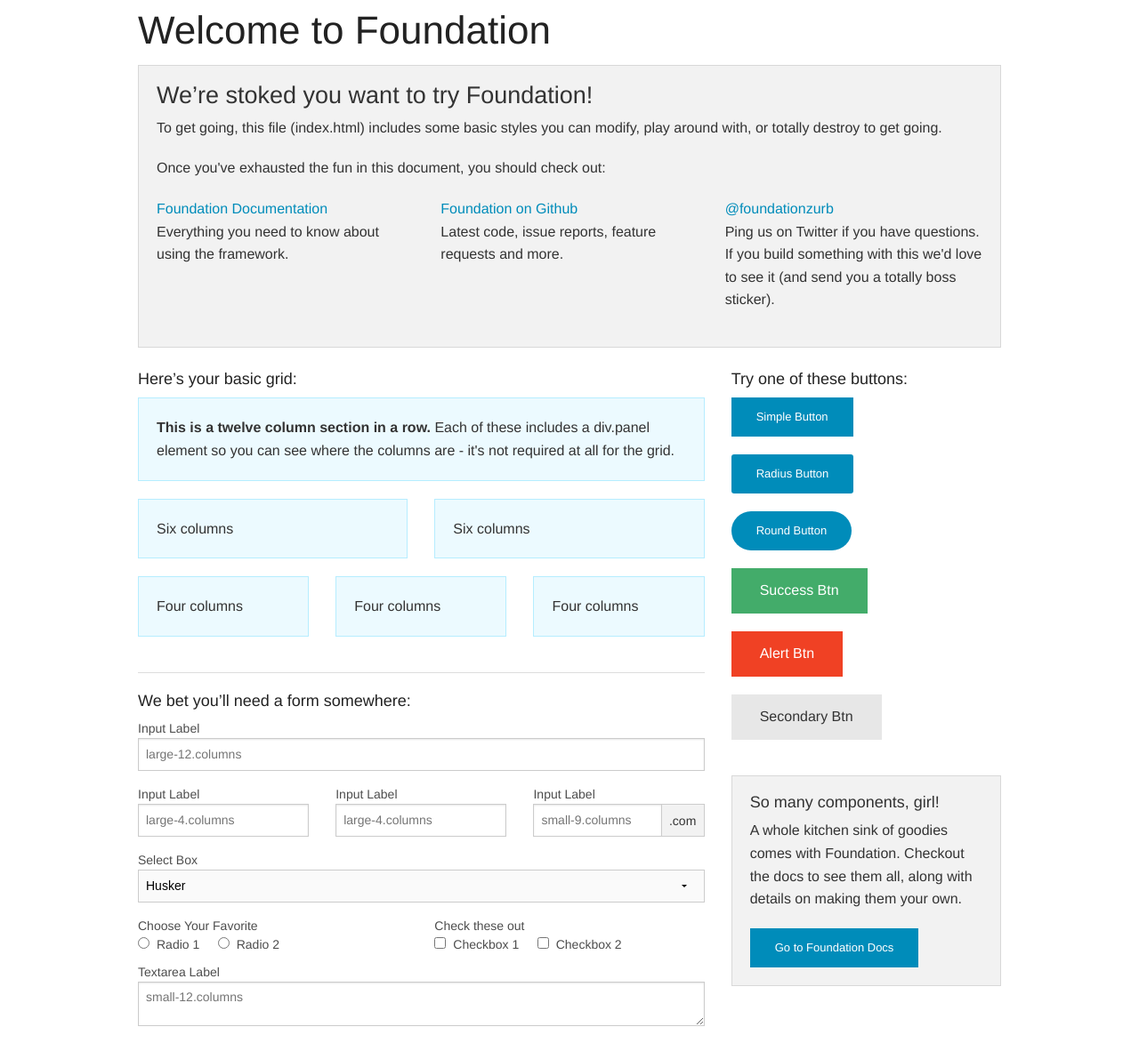
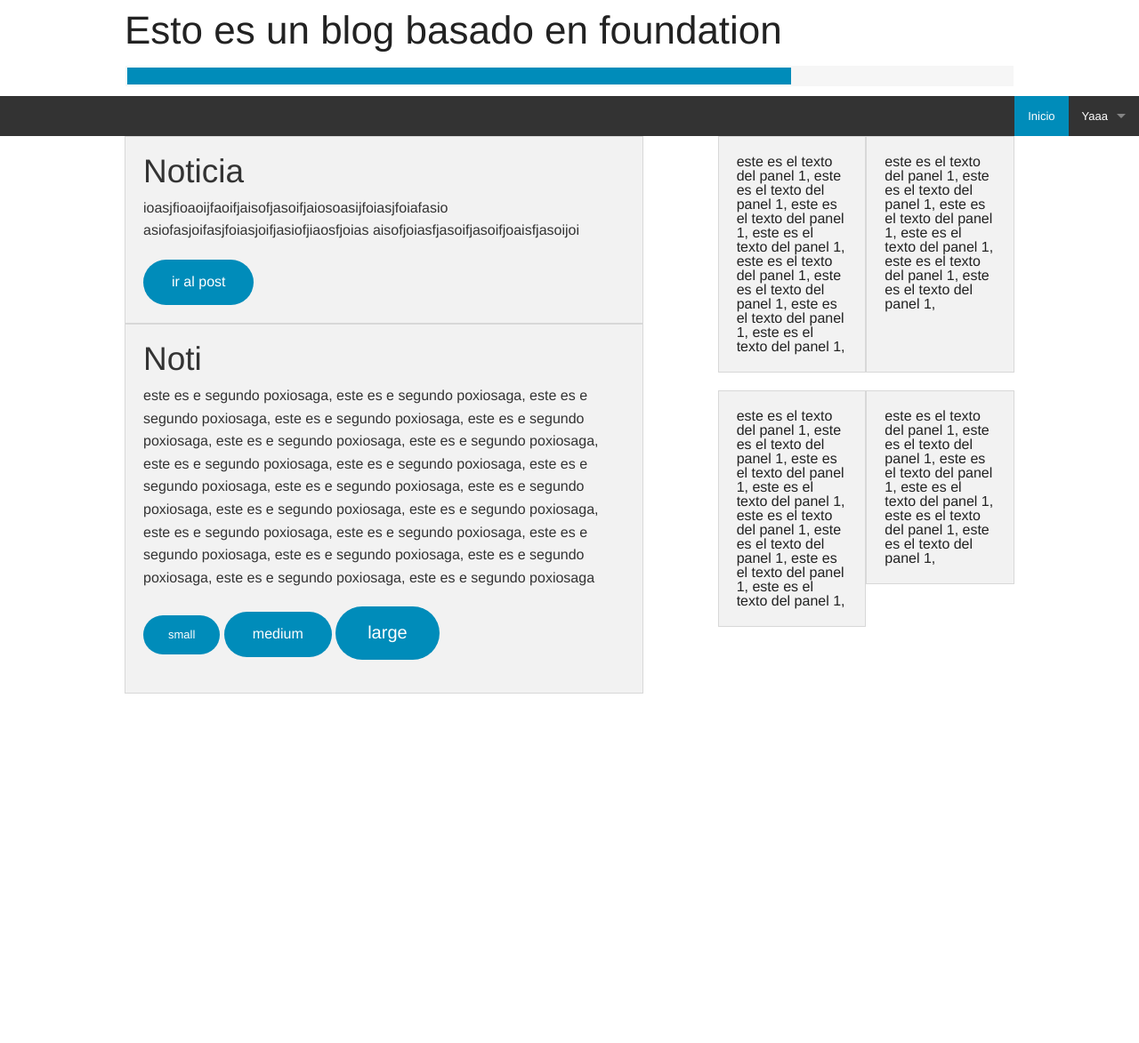
Before and after one commit to MumierSoft/Fundation, a plain HTML site: page index.html in a window 1280 px wide. Shown: the whole page at 89% size. After the commit the page ends 800 px from the top, so only its background shows below. Drawn offline with Linux system fonts and the light colour scheme.

Commit message:
iasias
fafa

```diff
--- a/index.html
+++ b/index.html
@@ -1,161 +1,77 @@
 <!doctype html>
-<html class="no-js" lang="en">
+<html lang="en">
 <head>
-    <meta charset="utf-8" />
-    <meta name="viewport" content="width=device-width, initial-scale=1.0" />
-    <title>Foundation | Welcome</title>
+  <meta charset="UTF-8">
+  <title>Bloggity</title>
    <link rel="stylesheet" href="css/foundation.css" />
   <script src="js/vendor/modernizr.js"></script>
 </head>
 <body>
 
-    <div class="row">
-      <div class="large-12 columns">
-        <h1>Welcome to Foundation</h1>
+
+  <header class="row">
+     <h1>Esto es un blog basado en foundation</h1>
+       <div class="progress">
+    <span class="meter" style="width:75%"></span>
   </div>
-    </div>
+  </header>
+  <nav class="top-bar" data-topbar>
+    <ul class="title-area">
+      <li class="name"></li>
+      <li class="toggle-topbar menu-icon">
+        <h1><a href="">Menu</a></h1>
+      </li>
+    </ul>
+    <section class="top-bar-section">
+      <ul class="right">
+        <li class="active"><a href="">Inicio</a></li>
+        <li class="has-dropdown"><a href="">Yaaa</a>
+        <ul class="dropdown">
+        <li><a href="">login</a></li>
+        </ul></li>
+      </ul>
+    </section>
+   </nav>
 
-    <div class="row">
-      <div class="large-12 columns">
-      	<div class="panel">
-	        <h3>We&rsquo;re stoked you want to try Foundation! </h3>
-	        <p>To get going, this file (index.html) includes some basic styles you can modify, play around with, or totally destroy to get going.</p>
-	        <p>Once you've exhausted the fun in this document, you should check out:</p>
-	        <div class="row">
-	        	<div class="large-4 medium-4 columns">
-	    		<p><a href="http://foundation.zurb.com/docs">Foundation Documentation</a><br />Everything you need to know about using the framework.</p>
-	    	</div>
-	        	<div class="large-4 medium-4 columns">
-	        		<p><a href="http://github.com/zurb/foundation">Foundation on Github</a><br />Latest code, issue reports, feature requests and more.</p>
-	        	</div>
-	        	<div class="large-4 medium-4 columns">
-	        		<p><a href="http://twitter.com/foundationzurb">@foundationzurb</a><br />Ping us on Twitter if you have questions. If you build something with this we'd love to see it (and send you a totally boss sticker).</p>
-	        	</div>
-					</div>
-      	</div>
-      </div>
-    </div>
+   <section class="row">
+     <section class="small-12 medium-8 large-7 columns">
+        <article class="row panel">
+        <h2>Noticia</h2>
+        <p>ioasjfioaoijfaoifjaisofjasoifjaiosoasijfoiasjfoiafasio
+          asiofasjoifasjfoiasjoifjasiofjiaosfjoias
+          aisofjoiasfjasoifjasoifjoaisfjasoijoi</p>
+          <a href="" class="button radios round">ir al post</a>
+          </article>
+          <article class="row panel">
+            <h2>Noti</h2>
+           <p> este es e segundo poxiosaga, este es e segundo poxiosaga, este es e segundo poxiosaga, este es e segundo poxiosaga, este es e segundo poxiosaga, este es e segundo poxiosaga, este es e segundo poxiosaga, este es e segundo poxiosaga, este es e segundo poxiosaga, este es e segundo poxiosaga, este es e segundo poxiosaga, este es e segundo poxiosaga, este es e segundo poxiosaga, este es e segundo poxiosaga, este es e segundo poxiosaga, este es e segundo poxiosaga, este es e segundo poxiosaga, este es e segundo poxiosaga, este es e segundo poxiosaga, este es e segundo poxiosaga, este es e segundo poxiosaga</p>
+           <a href="" class="button radios round small">small</a>
+           <a href="" class="button radios round medium">medium</a>
+           <a href="" class="button radios round large">large</a>
 
-    <div class="row">
-      <div class="large-8 medium-8 columns">
-        <h5>Here&rsquo;s your basic grid:</h5>
-        <!-- Grid Example -->
-
-        <div class="row">
-          <div class="large-12 columns">
-            <div class="callout panel">
-              <p><strong>This is a twelve column section in a row.</strong> Each of these includes a div.panel element so you can see where the columns are - it's not required at all for the grid.</p>
-            </div>
-          </div>
-        </div>
-        <div class="row">
-          <div class="large-6 medium-6 columns">
-            <div class="callout panel">
-              <p>Six columns</p>
-            </div>
-          </div>
-          <div class="large-6 medium-6 columns">
-            <div class="callout panel">
-              <p>Six columns</p>
-            </div>
-          </div>
-        </div>
-        <div class="row">
-          <div class="large-4 medium-4 small-4 columns">
-            <div class="callout panel">
-              <p>Four columns</p>
-            </div>
-          </div>
-          <div class="large-4 medium-4 small-4 columns">
-            <div class="callout panel">
-              <p>Four columns</p>
-            </div>
-          </div>
-          <div class="large-4 medium-4 small-4 columns">
-            <div class="callout panel">
-              <p>Four columns</p>
-            </div>
-          </div>
-        </div>
-
-        <hr />
-
-        <h5>We bet you&rsquo;ll need a form somewhere:</h5>
-        <form>
-				  <div class="row">
-				    <div class="large-12 columns">
-				      <label>Input Label</label>
-				      <input type="text" placeholder="large-12.columns" />
-				    </div>
-				  </div>
-				  <div class="row">
-				    <div class="large-4 medium-4 columns">
-				      <label>Input Label</label>
-				      <input type="text" placeholder="large-4.columns" />
-				    </div>
-				    <div class="large-4 medium-4 columns">
-				      <label>Input Label</label>
-				      <input type="text" placeholder="large-4.columns" />
-				    </div>
-				    <div class="large-4 medium-4 columns">
-				      <div class="row collapse">
-				        <label>Input Label</label>
-				        <div class="small-9 columns">
-				          <input type="text" placeholder="small-9.columns" />
-				        </div>
-				        <div class="small-3 columns">
-				          <span class="postfix">.com</span>
-				        </div>
-				      </div>
-				    </div>
-				  </div>
-				  <div class="row">
-				    <div class="large-12 columns">
-				      <label>Select Box</label>
-				      <select>
-				        <option value="husker">Husker</option>
-				        <option value="starbuck">Starbuck</option>
-				        <option value="hotdog">Hot Dog</option>
-				        <option value="apollo">Apollo</option>
-				      </select>
-				    </div>
-				  </div>
-				  <div class="row">
-				    <div class="large-6 medium-6 columns">
-				      <label>Choose Your Favorite</label>
-				      <input type="radio" name="pokemon" value="Red" id="pokemonRed"><label for="pokemonRed">Radio 1</label>
-				      <input type="radio" name="pokemon" value="Blue" id="pokemonBlue"><label for="pokemonBlue">Radio 2</label>
-				    </div>
-				    <div class="large-6 medium-6 columns">
-				      <label>Check these out</label>
-				      <input id="checkbox1" type="checkbox"><label for="checkbox1">Checkbox 1</label>
-				      <input id="checkbox2" type="checkbox"><label for="checkbox2">Checkbox 2</label>
-				    </div>
-				  </div>
-				  <div class="row">
-				    <div class="large-12 columns">
-				      <label>Textarea Label</label>
-				      <textarea placeholder="small-12.columns"></textarea>
-				    </div>
-				  </div>
-				</form>
-      </div>
-
-      <div class="large-4 medium-4 columns">
-			  <h5>Try one of these buttons:</h5>
-			  <p><a href="#" class="small button">Simple Button</a><br/>
-        <a href="#" class="small radius button">Radius Button</a><br/>
-        <a href="#" class="small round button">Round Button</a><br/>
-        <a href="#" class="medium success button">Success Btn</a><br/>
-        <a href="#" class="medium alert button">Alert Btn</a><br/>
-        <a href="#" class="medium secondary button">Secondary Btn</a></p>
-				<div class="panel">
-        	<h5>So many components, girl!</h5>
-        	<p>A whole kitchen sink of goodies comes with Foundation. Checkout the docs to see them all, along with details on making them your own.</p>
-        	<a href="http://foundation.zurb.com/docs/" class="small button">Go to Foundation Docs</a>
-        </div>
-      </div>
-    </div>
+          </article>
+      </section>
+        <section class="small-12 medium-4 large-4 columns">
+          <section class="row" data-equalizer>
+            <article class="small-6 columns panel" data-equalizer-watch>
+              este es el texto del panel 1, este es el texto del panel 1, este es el texto del panel 1, este es el texto del panel 1,
+              este es el texto del panel 1, este es el texto del panel 1, este es el texto del panel 1, este es el texto del panel 1,
+            </article>
+            <article class="small-6 columns panel" data-equalizer-watch>
+              este es el texto del panel 1, este es el texto del panel 1, este es el texto del panel 1, este es el texto del panel 1, este es el texto del panel 1, este es el texto del panel 1,
+            </article>
+          </section>
+          <section class="row">
+              <article class="small-6 columns panel" data-equalizer-watch>
+              este es el texto del panel 1, este es el texto del panel 1, este es el texto del panel 1, este es el texto del panel 1,
+              este es el texto del panel 1, este es el texto del panel 1, este es el texto del panel 1, este es el texto del panel 1,
+            </article>
+            <article class="small-6 columns panel" data-equalizer-watch>
+              este es el texto del panel 1, este es el texto del panel 1, este es el texto del panel 1, este es el texto del panel 1, este es el texto del panel 1, este es el texto del panel 1,
+            </article>
+          </section>
+        </section>
+     </section>
 
     <script src="js/vendor/jquery.js"></script>
     <script src="js/foundation.min.js"></script>
```
Also changed, not shown: formularios.html (added, +39 -0 lines), inrr - copia.html (added, +166 -0 lines). Lines whose indentation alone changed are shown as unchanged.
